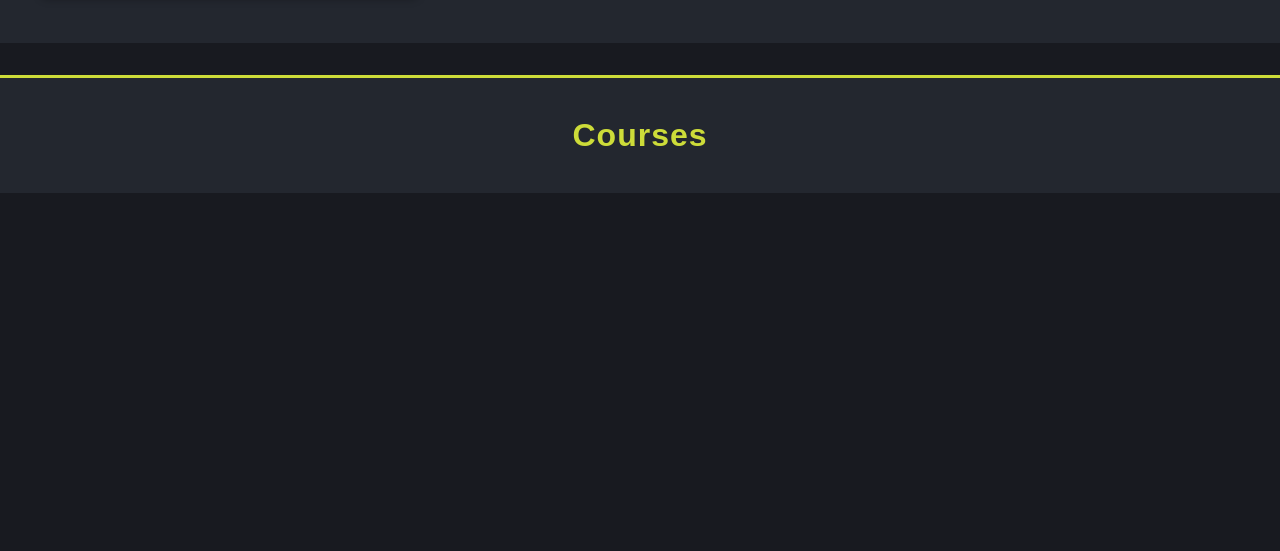
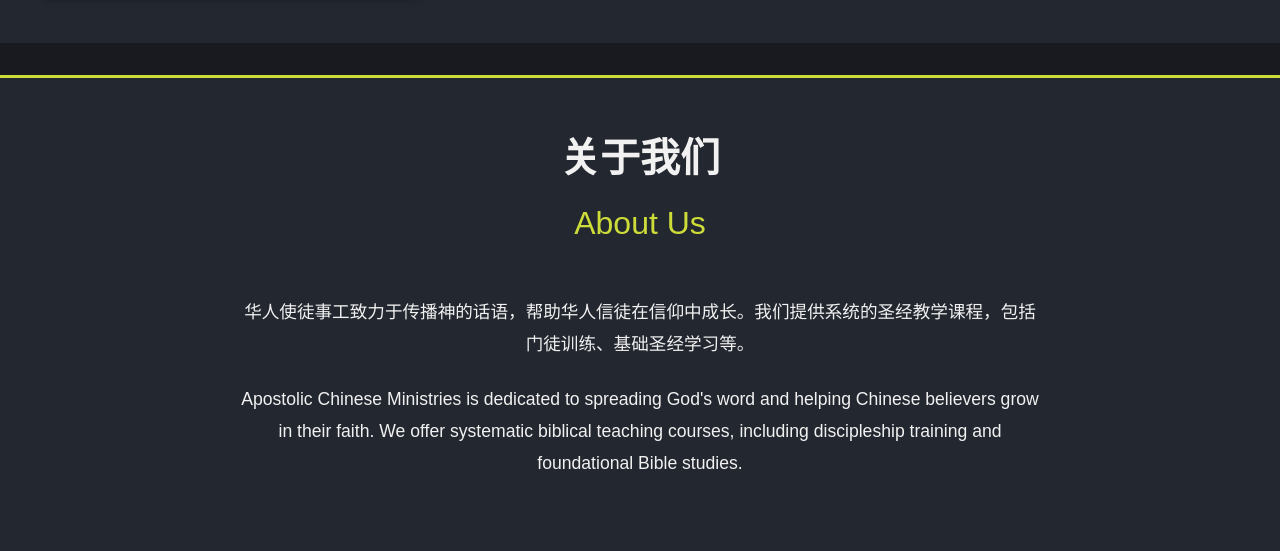
Before and after one commit to jeffcmwang/apostolicchinese.com, a plain HTML site: page v0/index.html in a window 1280 px wide. Shown: the part 1842-2393 px from the top of the page. Before the commit the page ends 2035 px from the top, so only its background shows below. Drawn offline with Linux system fonts and the light colour scheme.

```diff
--- a/v0/index.html
+++ b/v0/index.html
@@ -243,6 +243,65 @@
             }
         }
 
+        /* About Section */
+        .about-section {
+            background-color: #23272f;
+            padding: 3rem 0;
+            margin-top: 2rem;
+            border-top: 3px solid #cddc39;
+        }
+
+        .about-title {
+            text-align: center;
+            margin-bottom: 3rem;
+        }
+
+        .about-title h2 {
+            font-size: 2.5rem;
+            color: #f1f1f1;
+            margin: 0 0 0.5rem 0;
+            font-family: 'Noto Sans SC', 'Microsoft YaHei', 'Arial', sans-serif;
+        }
+
+        .about-subtitle {
+            font-size: 2rem;
+            color: #cddc39;
+            margin: 0;
+        }
+
+        .about-content {
+            max-width: 800px;
+            margin: 0 auto;
+            text-align: center;
+        }
+
+        .about-content p {
+            font-size: 1.1rem;
+            line-height: 1.8;
+            margin-bottom: 1.5rem;
+            color: #f1f1f1;
+        }
+
+        /* Mobile responsive adjustments for About section */
+        @media (max-width: 768px) {
+            .about-section {
+                padding: 2rem 0;
+            }
+
+            .about-title h2 {
+                font-size: 2rem;
+            }
+
+            .about-subtitle {
+                font-size: 1.5rem;
+            }
+
+            .about-content p {
+                font-size: 1rem;
+                line-height: 1.6;
+            }
+        }
+
         /* Navigation Bar Styles */
         .main-nav {
             background-color: #23272f;
@@ -381,13 +440,20 @@
         </div>
     </section>
 
-    <nav class="main-nav">
+    <!-- About Section -->
+    <section id="about" class="about-section">
         <div class="container">
-            <ul class="nav-list">
-                <li><a href="#courses">Courses</a></li>
-            </ul>
+            <div class="about-title">
+                <h2>关于我们</h2>
+                <div class="about-subtitle">About Us</div>
+            </div>
+
+            <div class="about-content">
+                <p>华人使徒事工致力于传播神的话语，帮助华人信徒在信仰中成长。我们提供系统的圣经教学课程，包括门徒训练、基础圣经学习等。</p>
+                <p>Apostolic Chinese Ministries is dedicated to spreading God's word and helping Chinese believers grow in their faith. We offer systematic biblical teaching courses, including discipleship training and foundational Bible studies.</p>
+            </div>
         </div>
-    </nav>
+    </section>
 </body>
 
 </html>
```
